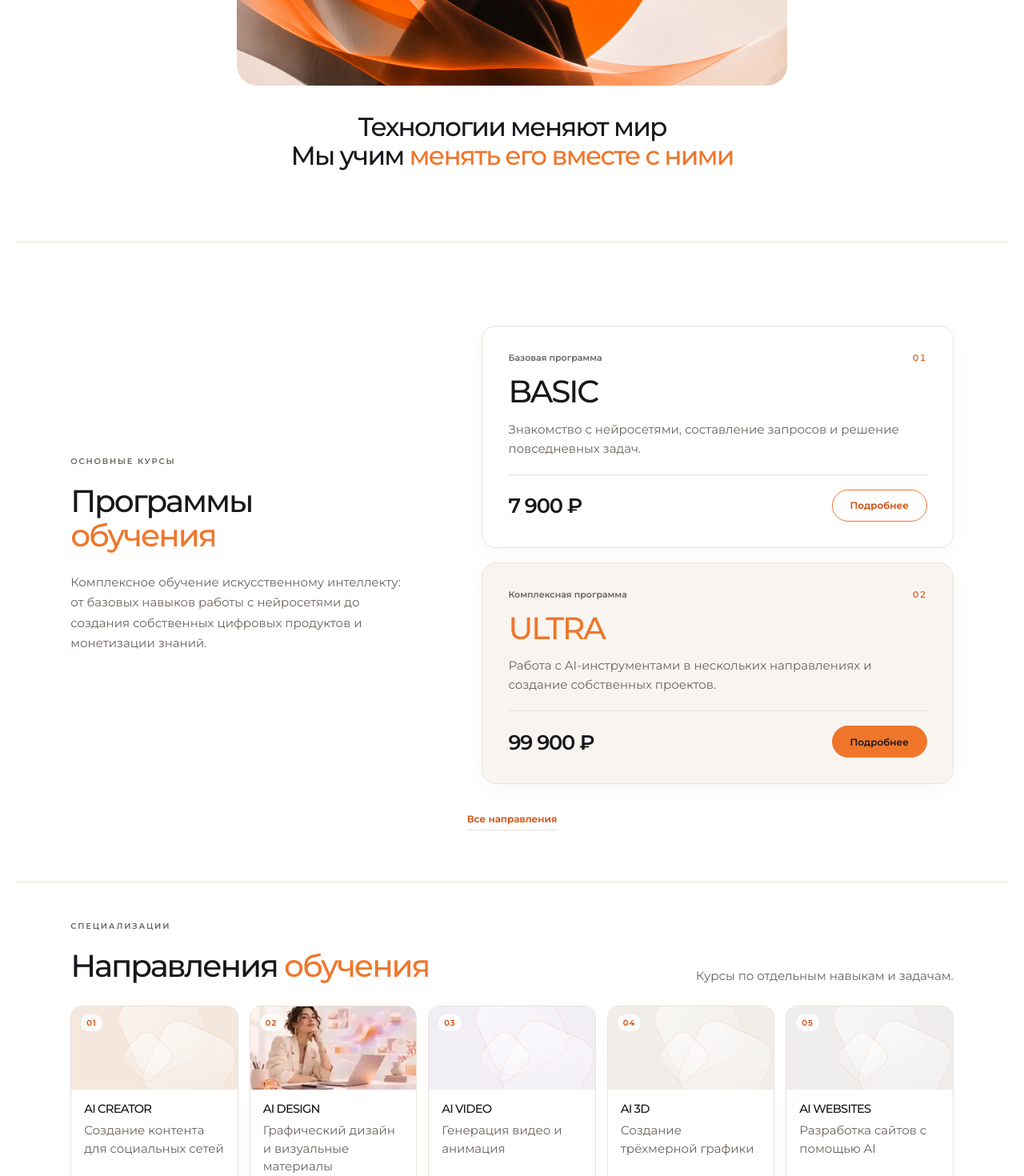
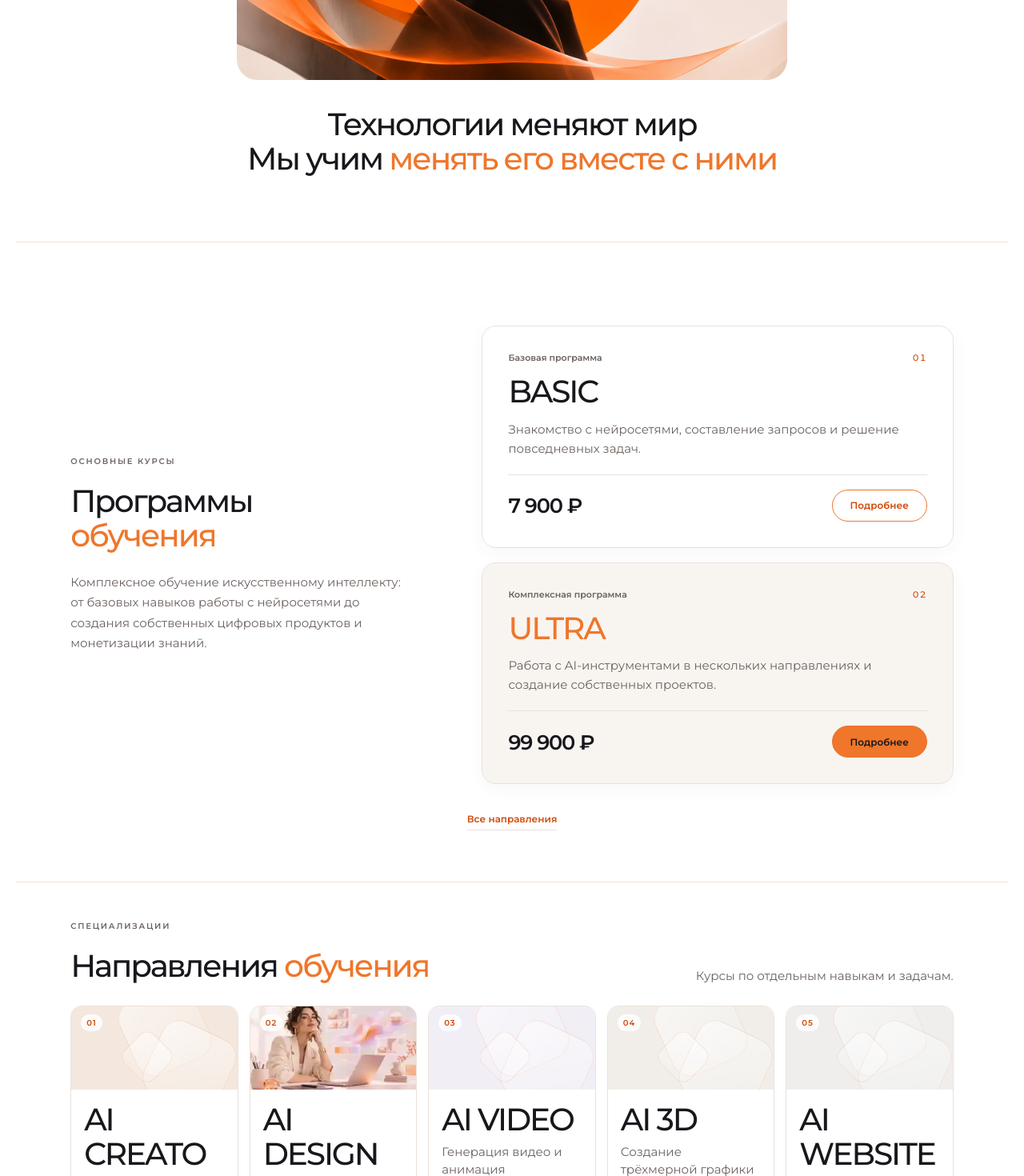
Before and after one commit to fuks19200-ctrl/09, a Next.js app: page / in a window 1280 px wide. Shown: the part 2900-4370 px from the top of the page at 80% size. Built offline with nearby package versions, Linux system fonts and the light colour scheme.

Commit message:
Apply identical approved Approach heading size sitewide, excluding logo

```diff
--- a/app/globals.css
+++ b/app/globals.css
@@ -1580,3 +1580,22 @@ body:has(.courses-page) { overflow-x: hidden; overflow-y: auto; }
 @media (max-width:650px) {
   .courses-page > .creative-manifesto--centered { --manifesto-spacing: 28px; }
 }
+
+/* Final shared heading size: use the Approach heading as the single reference.
+   The original home wordmark is intentionally excluded. */
+.site-background :is(h1,h2,h3,h4,h5,h6):not(.brand-lockup__title),
+.site-background .program-card .program-name {
+  font-size: var(--section-heading-size);
+  font-weight: var(--heading-weight);
+  letter-spacing: var(--heading-tracking);
+  line-height: var(--section-heading-leading);
+}
+.site-background .creative-manifesto--centered .creative-philosophy-copy :is(h2,h3),
+.site-background .creative-manifesto--centered .creative-manifesto__copy :is(h1,h2) {
+  font-size: var(--section-heading-size);
+  line-height: var(--section-heading-leading);
+}
+.site-background .specialty-content h3,
+.site-background .program-card .program-name {
+  overflow-wrap: anywhere;
+}
```
